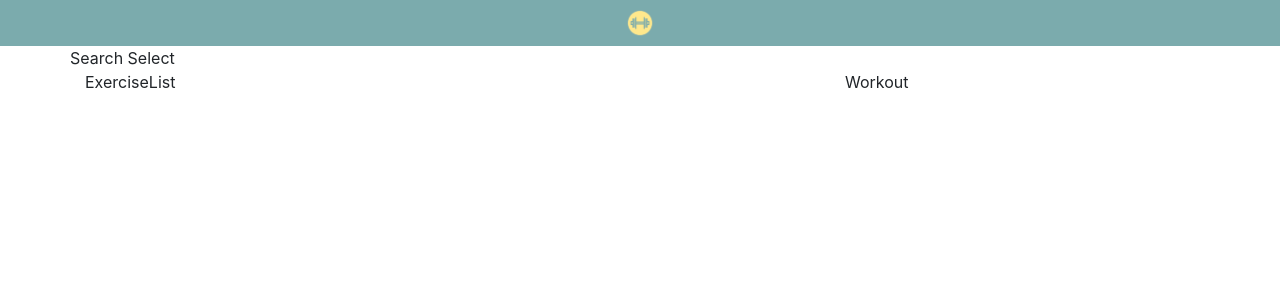
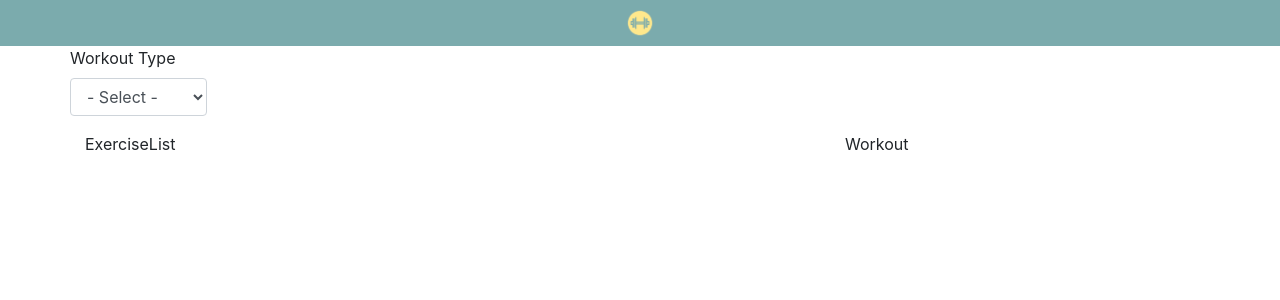
Before and after one commit to rachaelchar/Workout-Builder, a React (Create React App) app: page / in a window 1280 px wide. Shown: the top 300 px of the page. Built offline with nearby package versions, Linux system fonts and the light colour scheme.

Commit message:
add workout type select dropdown

```diff
--- a/src/components/Search/index.js
+++ b/src/components/Search/index.js
@@ -2,6 +2,16 @@ import React from 'react';
 
 export default function Search() {
   return (
-    <div>Search Select</div>
+    <div class="form-group">
+      <label for="workoutType">Workout Type</label>
+      <select class="form-control" id="workoutType">
+        <option value="all">- Select -</option>
+        <option value="upper">Upper Body</option>
+        <option value="lower">Lower Body</option>
+        <option value="full">Full Body</option>
+        <option value="circuit">Circuit</option>
+        <option value="ladder">Ladder</option>
+      </select>
+    </div>
   );
 }
```
